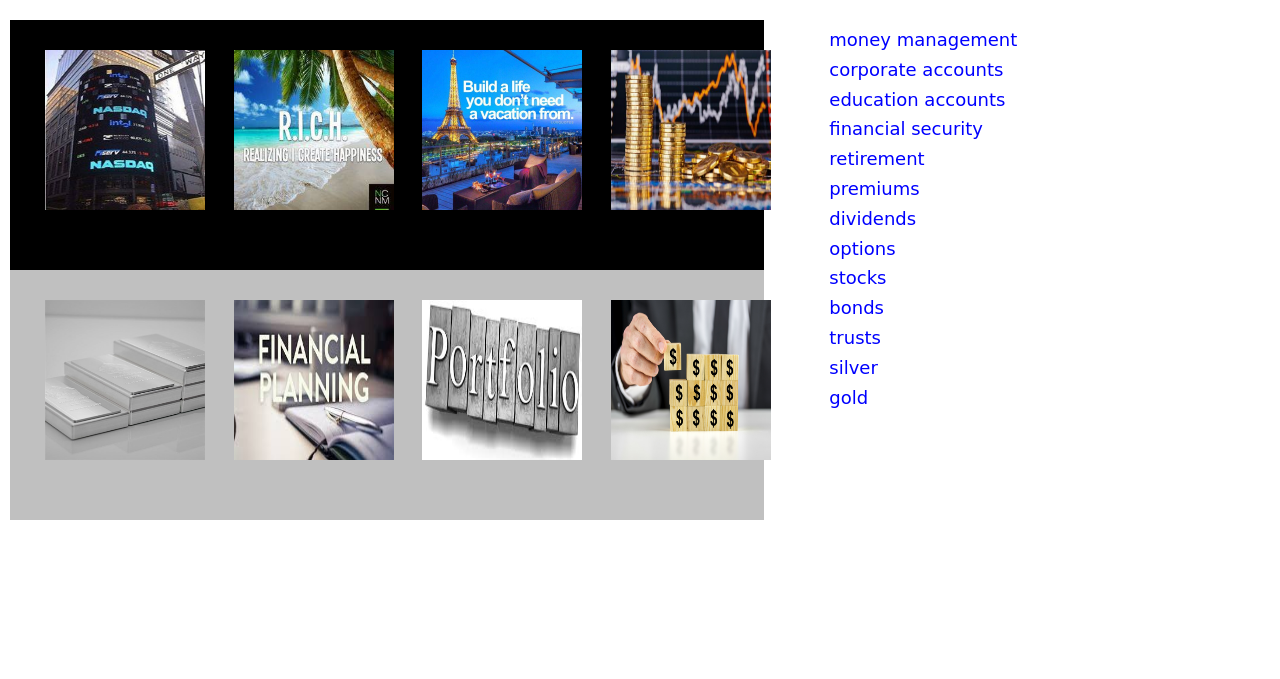
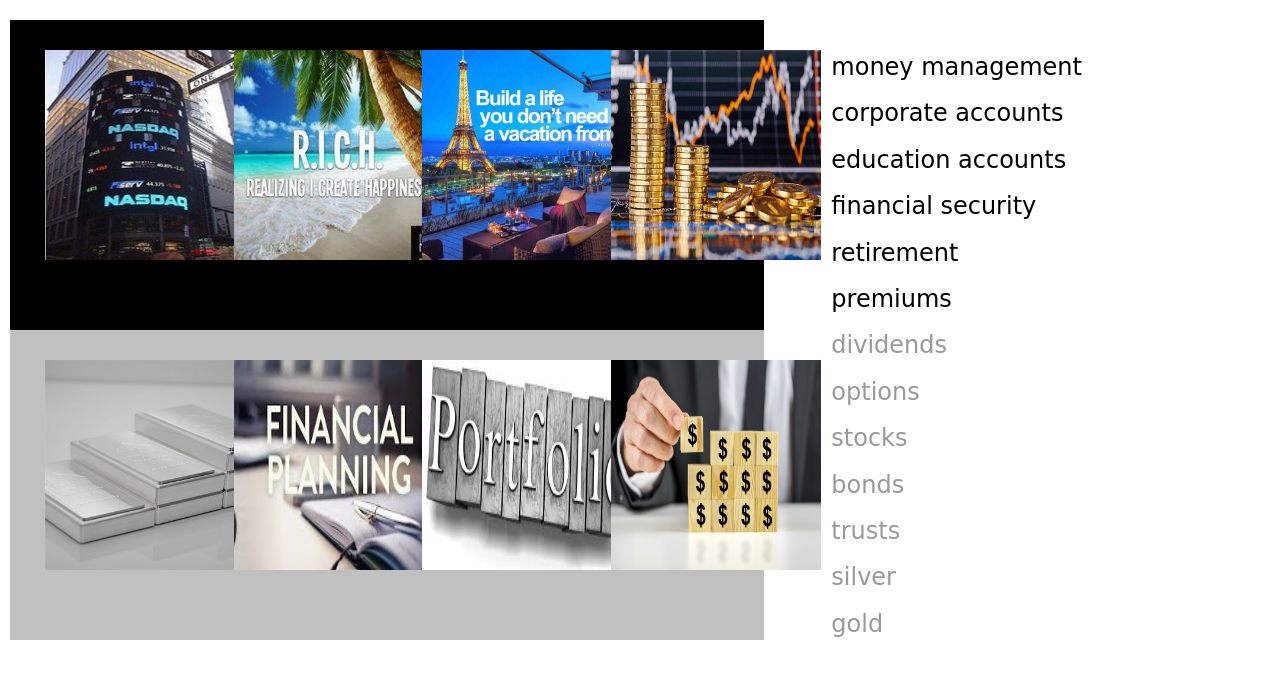
Before and after one commit to rayfisher/folio, a PHP site: page / in a window 1280 px wide. Shown: the part 52-731 px from the top of the page. Run offline with PHP 8.4, Linux system fonts and the light colour scheme.

Commit message:
changed text colors and enlarged top and bottom class containers

```diff
--- a/folio.css
+++ b/folio.css
@@ -12,14 +12,16 @@ body {
     margin-left: 50px;
     color: blue;
     font-family: cursive;
+    padding: 2px;
+    margin-top: 2px;
     }
 
 img {
     margin-top: 10px;
     margin-bottom: 10px;
     margin-right: 70px;
-    width: 200px;
-    height: 200px;
+    width: 250px;
+    height: 250px;
     padding: 20px;
 }
 
@@ -34,14 +36,15 @@ img {
 
 .top {
     background-color: black;
-    height: 250px;
+    height: 310px;
     width: 60%;
     float: left;
+    margin: auto;
 }
 
 .bottom {
     background-color: silver;
-    height: 250px;
+    height: 310px;
     width: 60%;
     float: left;
     margin: auto;
@@ -55,7 +58,7 @@ img {
 }
 
 .star3 {
-    margin-top: -250px;
+    margin-top: -300px;
 
 }
 
@@ -64,3 +67,11 @@ img {
     width: 100%;
     margin: 0 auto;
 }
+
+.colorBlack {
+    color: black;
+}
+
+.colorSilver {
+    color: #999999;
+}
--- a/index.html
+++ b/index.html
@@ -62,31 +62,39 @@
 <div class="star3 col-md-4 col-sm-12">
     <div class="section" letters>
         <div class="span6">
-            <h4>money management</h4>
 
-            <h4>corporate accounts</h4>
+            <div class="colorBlack">
+            <h3>money management</h3>
 
-            <h4>education accounts</h4>
+            <h3>corporate accounts</h3>
 
-            <h4>financial security</h4>
+            <h3>education accounts</h3>
 
-            <h4>retirement</h4>
+            <h3>financial security</h3>
 
-            <h4>premiums</h4>
+            <h3>retirement</h3>
 
-            <h4>dividends</h4>
+            <h3>premiums</h3>
+                </div>
 
-            <h4>options</h4>
+            <div class="colorSilver">
+            <h3>dividends</h3>
 
-            <h4>stocks</h4>
+            <h3>options</h3>
 
-            <h4>bonds</h4>
 
-            <h4>trusts</h4>
+            <div class="colorSilver">
+            <h3>stocks</h3>
 
-            <h4>silver</h4>
+            <h3>bonds</h3>
 
-            <h4>gold</h4>
+            <h3>trusts</h3>
+
+            <h3>silver</h3>
+
+            <h3>gold</h3>
+            </div>
+
         </div>
     </div>
 </div>
```
